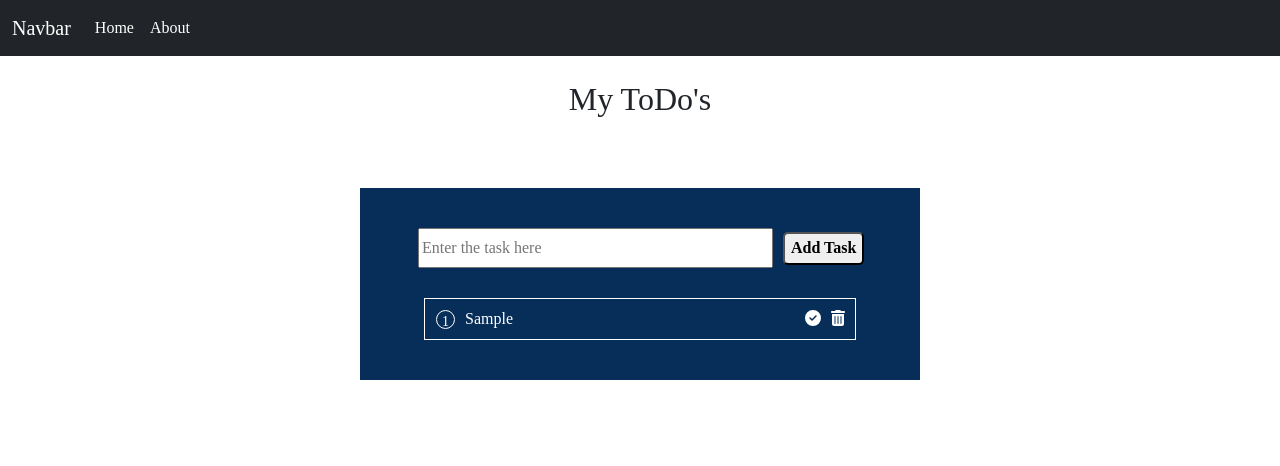
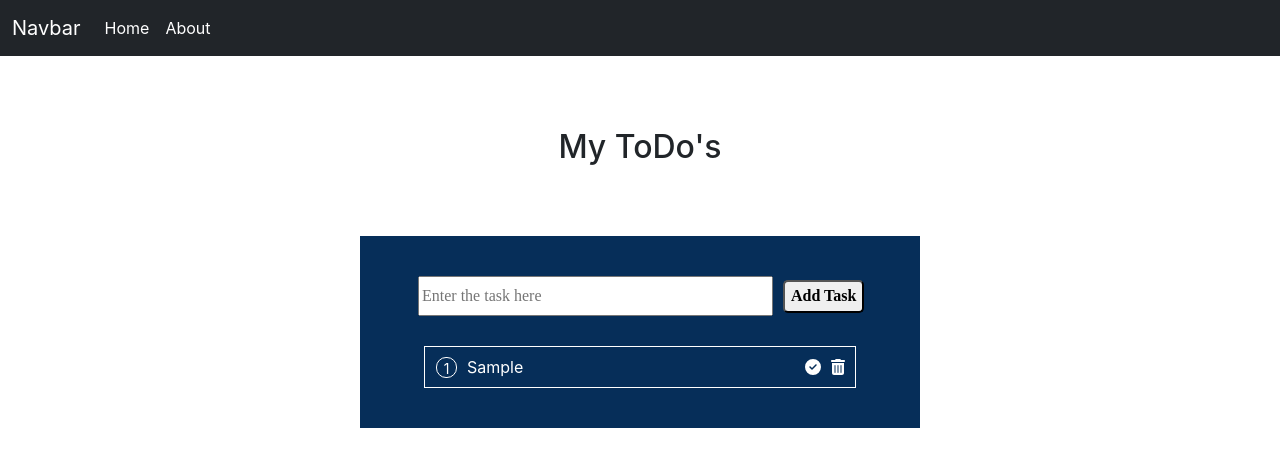
Before and after one commit to Pranathi2011/TodoList, a React (Create React App) app: page / in a window 1280 px wide. Both pictures are taken after typing "Sample" into the empty fields and a click on the button "Add Task". Shown: the top 466 px of the page. Built offline with nearby package versions, Linux system fonts and the light colour scheme.

Commit message:
Final Commit

```diff
--- a/src/App.js
+++ b/src/App.js
@@ -3,11 +3,17 @@ import Navbar from "./components/Navbar.js";
 import TodoList from './components/Todolist.js';
 import About from './components/About.js';
 import {Route,Routes} from "react-router-dom";
+// import {useState,useEffect} from 'react';
 
 function App() {
+
   return (
-    <div className="App" style={{fontFamily:'times New Roman'}} >
-      <Navbar />
+    <div className="App">
+      <div >
+        <Navbar />
+      </div>
+      <br />
+      <br />
       <br />
       <h2>My ToDo's</h2>
        <div className="todo-container">
--- a/src/components/Navbar.js
+++ b/src/components/Navbar.js
@@ -2,8 +2,9 @@ import React from "react";
 import { Link } from "react-router-dom";
 
 function Navbar() {
+
   return (
-    <div>
+    <div >
       <nav className="navbar navbar-expand-lg bg-dark">
         <div className="container-fluid">
           <a className="navbar-brand" href="#" style={{color:'white'}} >
--- a/src/components/Todolist.js
+++ b/src/components/Todolist.js
@@ -9,10 +9,7 @@ function Todo() {
   const [completedTodos,setCompletedTodos] = useState([]);
 
   const onClickHandler = (e) => {
-    let updatedTodos = [...todos];
-    let newTodo = {title:input,status:false};
-    updatedTodos.push(newTodo);
-    setTodos(updatedTodos);
+    setTodos([...todos,{title:input,status:false}])
     setInput("");
     e.preventDefault();
   };
@@ -28,10 +25,7 @@ function Todo() {
       return task;
     })
     let filtered = todos.filter((task,index)=>index===id);
-    let completed = [...completedTodos];
-    completed.push(filtered);
-    setCompletedTodos(completed);
-    console.log(completed);
+    setCompletedTodos([...completedTodos,filtered]);
   };
   const handleDel = (id) => {
     let filtered = todos.filter((task,index)=> index!== id );
@@ -104,8 +98,8 @@ function Todo() {
                     style={{
                       border: "1px solid white",
                       borderRadius: "10px",
-                      height: "19px",
-                      width: "19px",
+                      height: "21px",
+                      width: "21px",
                       margin: "0px 5px",
                       textAlign:'center',
                       justifyContent: "center",
@@ -124,7 +118,7 @@ function Todo() {
                 <div className="icons"
                  style={{
                     display:'flex',
-                    position:'fixed',
+                    position:'absolute',
                     transform:'translateX(370px)'
                  }}>
                   <span>
```
